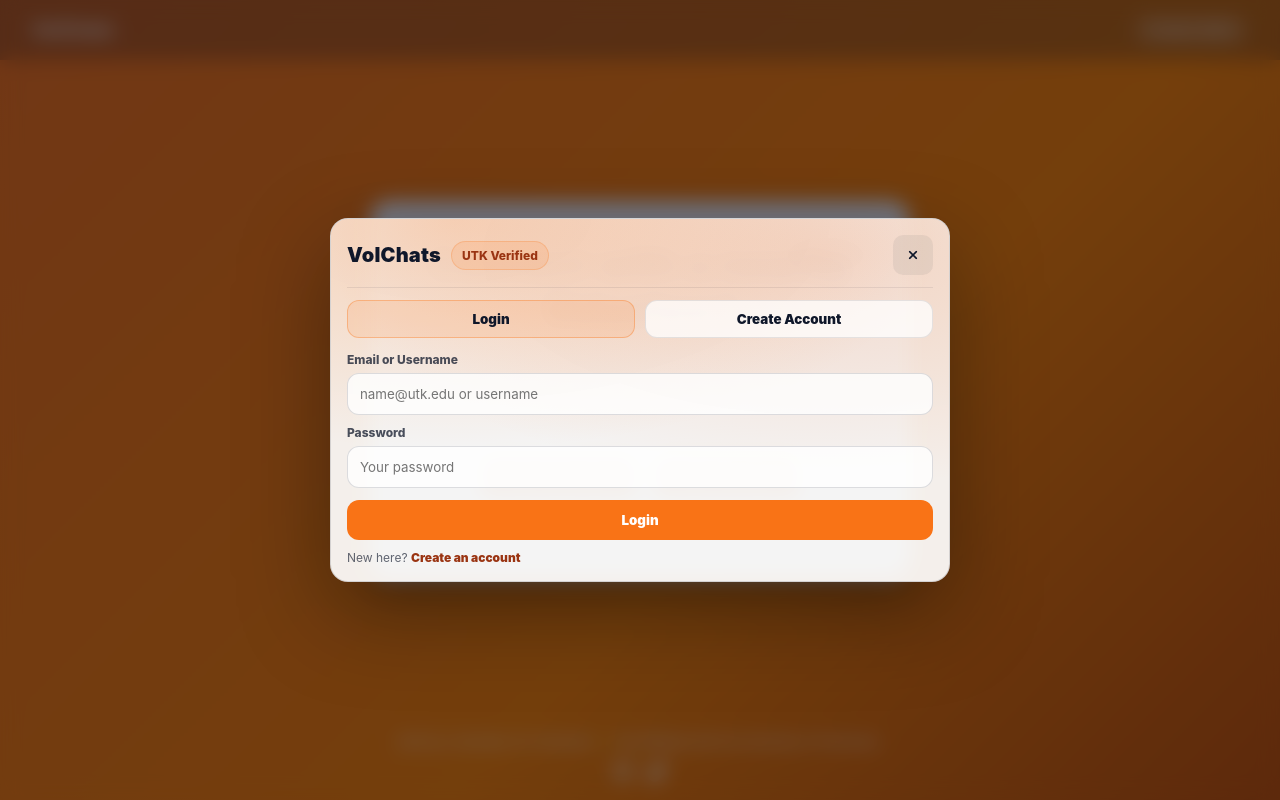
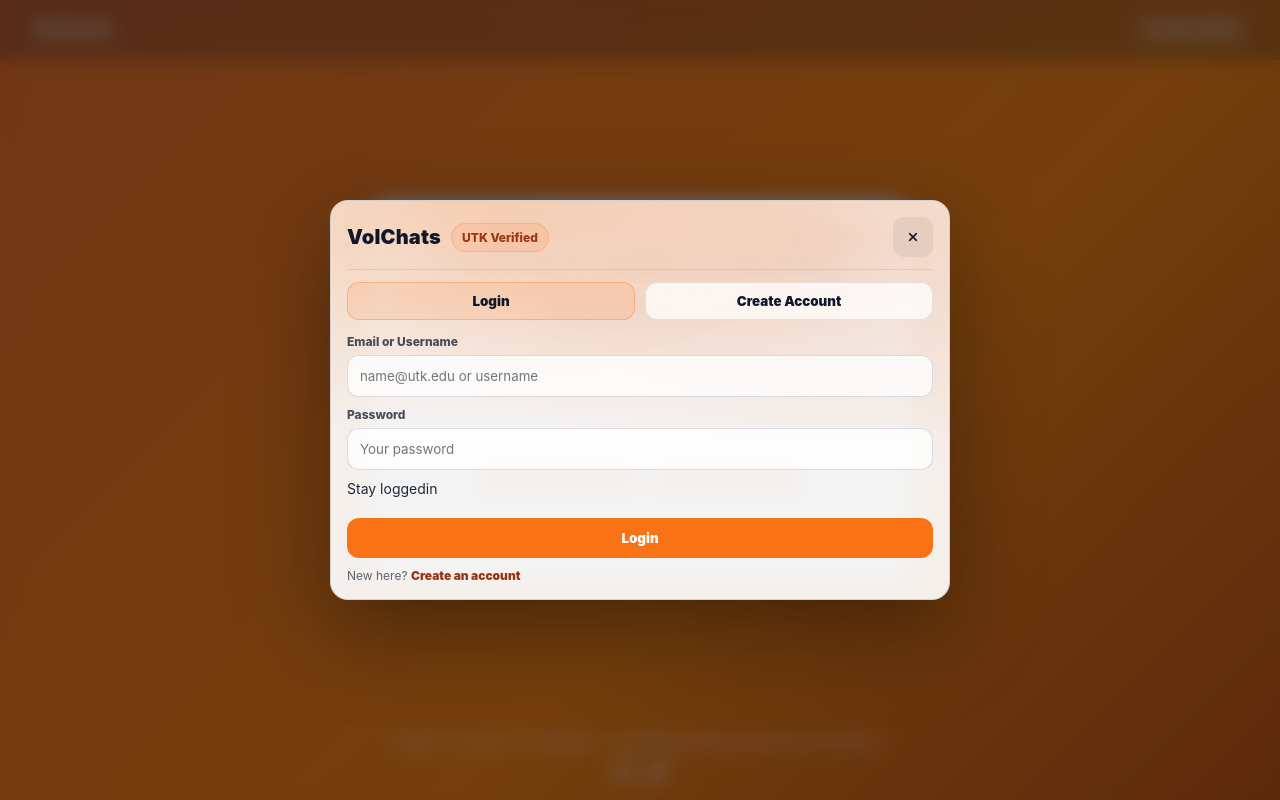
Before and after one commit to incognitovol/volchats-final, a website: page index.html in a window 1280 px wide. Both pictures are taken after a click on the button "Start Video Chat". Drawn offline with Linux system fonts and the light colour scheme; no server answers.

Commit message:
Update index.html changed login button thing

```diff
--- a/index.html
+++ b/index.html
@@ -192,6 +192,13 @@
         <label class="vc-label">Password</label>
         <input id="loginPass" class="vc-input" type="password" placeholder="Your password" />
 
+        <div style="margin: 8px 0;">
+          <label style="font-size: 14px; cursor: pointer;">
+            <imput type="checkbox" id="rememberMe" checked />
+            Stay loggedin
+          </label>
+        </div>
+
         <button id="loginBtn" class="vc-btn vc-btn-primary">Login</button>
 
         <div id="loginMsg" class="vc-msg" style="display:none;"></div>
```
